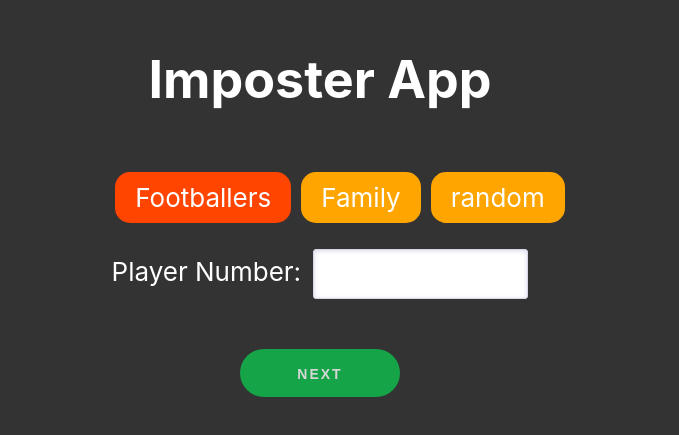
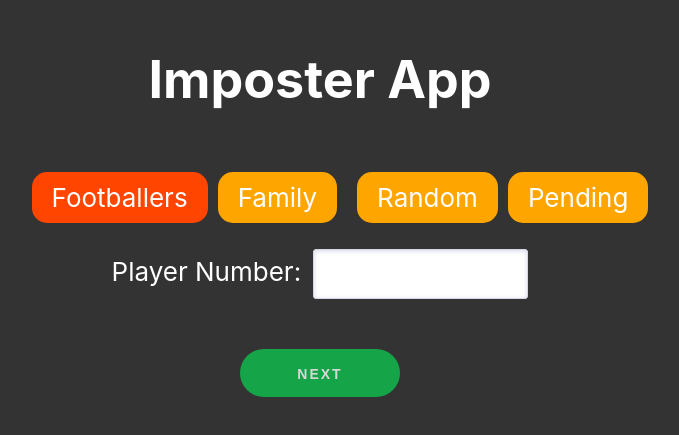
Before and after one commit to mhmdm97/imposter-app, a React (Create React App) app: page / in a window 1280 px wide. Shown: the part 195-630 px from the top of the page, without its empty margins (320-999 px from the left). Built offline with nearby package versions, Linux system fonts and the light colour scheme; the HTML template or start-up script is replaced by a standard one.

Commit message:
added prank list

```diff
--- a/src/constants/constants.js
+++ b/src/constants/constants.js
@@ -160,7 +160,7 @@ export const itemLists = [
       ]
   },
   {
-    title: "random",
+    title: "Random",
     list: [
       "shakhtoura",
       "safine",
@@ -181,5 +181,11 @@ export const itemLists = [
       "Arnold Schwarznigger",
       "Abdullah hbb albe w 3youne"
     ]
+  },
+  {
+    title: "Pending",
+    list: [
+      "imposter"
+    ]
   }
 ];
```
